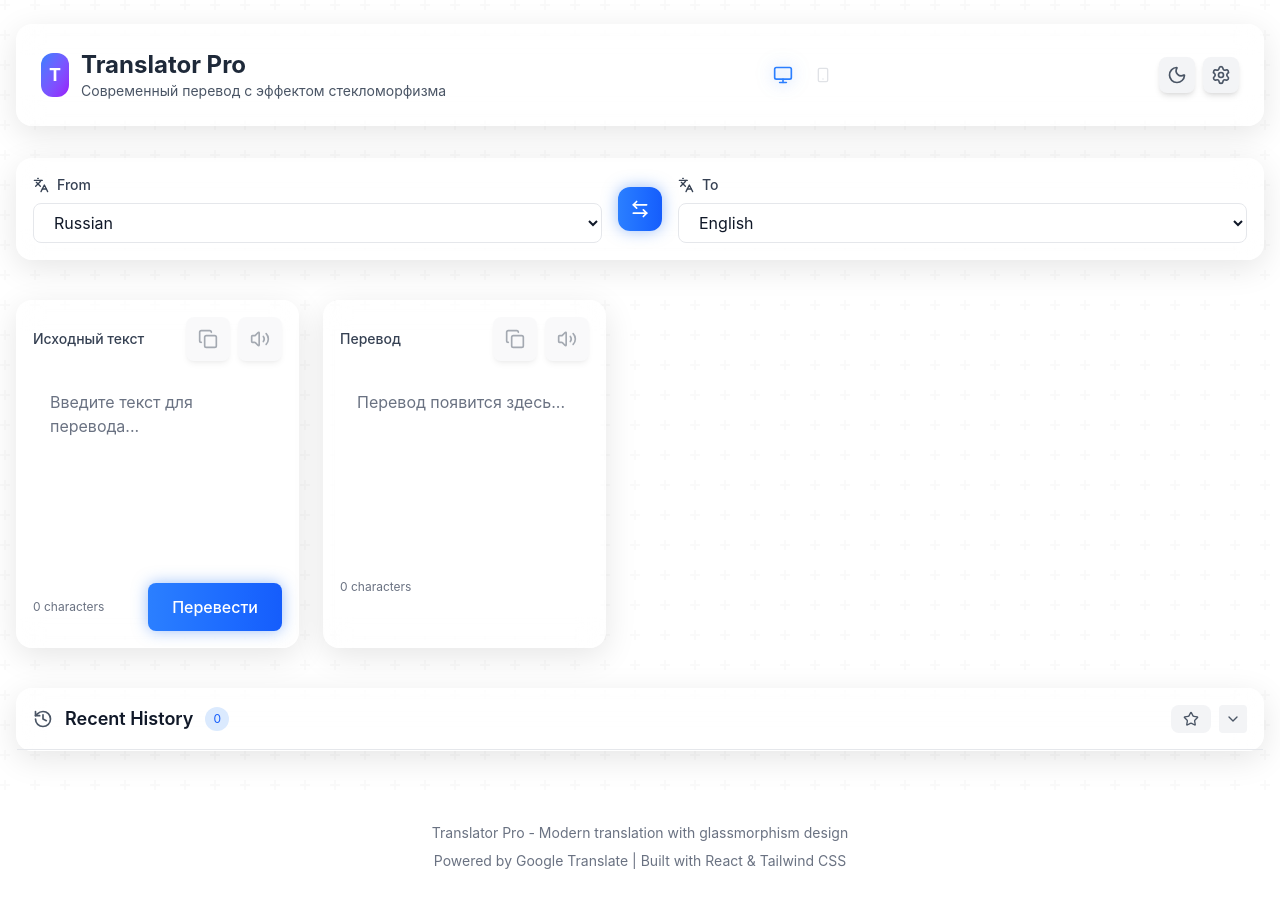
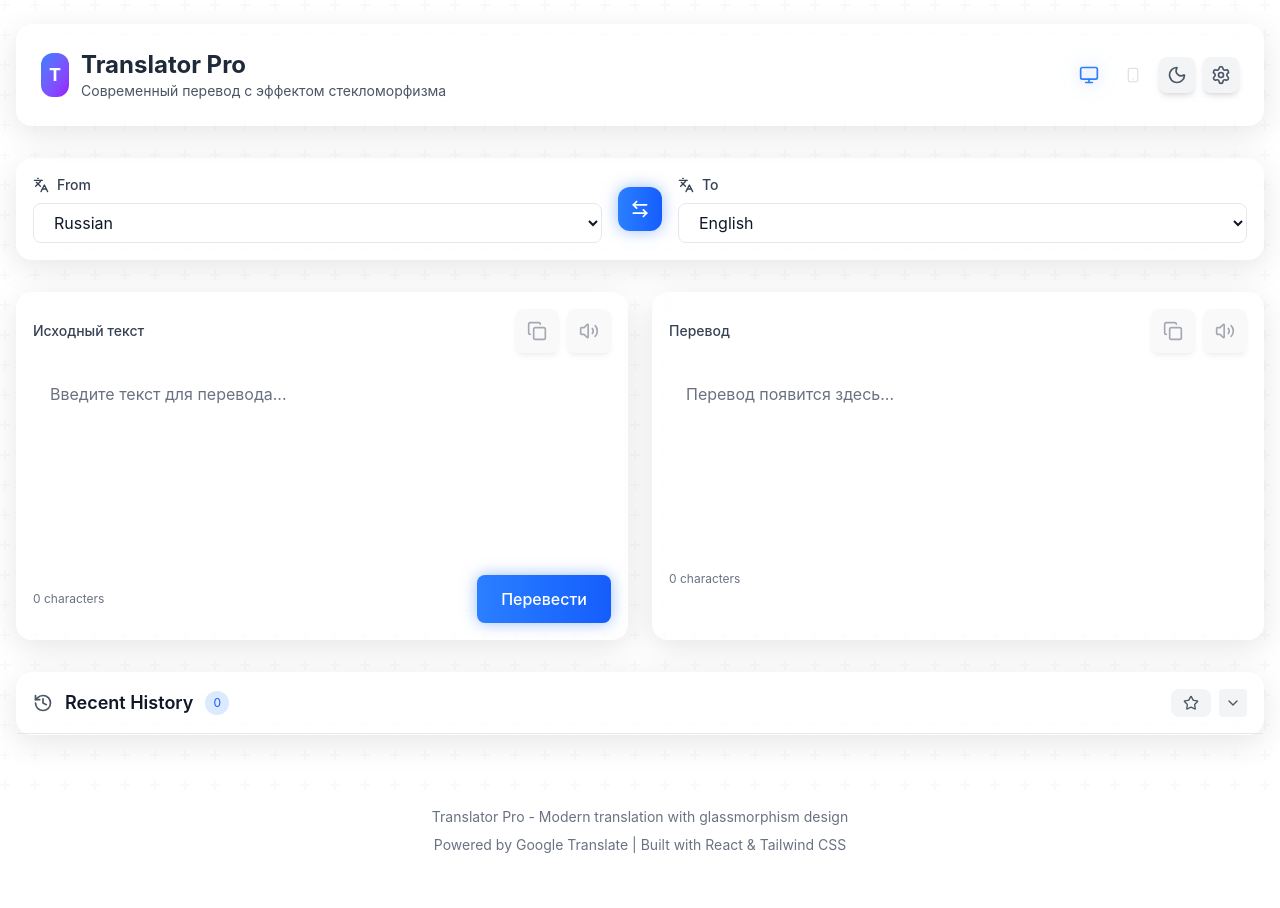
Before and after one commit to ertahfit-crypto/translator-pro, a React (Vite) app: page / in a window 1280 px wide. Shown: the top 908 px of the page. Built offline with nearby package versions, Linux system fonts and the light colour scheme.

Commit message:
UI upgrade: desktop icons and better button sizes

```diff
--- a/src/App.jsx
+++ b/src/App.jsx
@@ -387,7 +387,7 @@ function App() {
           />
 
           {/* Main Content */}
-          <div className="mt-4 sm:mt-8 space-y-6 sm:space-y-8 lg:space-y-10">
+          <div className="mt-4 md:mt-8 space-y-6 md:space-y-8">
             {/* Language Selector */}
             <LanguageSelector
               sourceLang={sourceLang}
--- a/src/components/Header.jsx
+++ b/src/components/Header.jsx
@@ -53,8 +53,8 @@ const Header = ({
             </div>
           </div>
 
-          {/* Device Indicators */}
-          <div className="flex items-center space-x-1">
+          {/* Theme Switcher */}
+          <div className="flex items-center space-x-2">
             {/* Desktop Indicator */}
             <motion.div
               animate={{
@@ -66,7 +66,7 @@ const Header = ({
               className="p-2 rounded-lg"
               title="Desktop Mode"
             >
-              <Monitor className={`w-4 h-4 md:w-5 md:h-5 transition-colors duration-300 ${
+              <Monitor className={`w-5 h-5 transition-colors duration-300 ${
                 isMobile ? 'text-gray-400 dark:text-gray-600' : 'text-blue-500 dark:text-blue-400'
               }`} />
             </motion.div>
@@ -76,20 +76,16 @@ const Header = ({
               animate={{
                 opacity: isMobile ? 1 : 0.3,
                 scale: isMobile ? 1 : 0.8,
-                filter: isMobile ? 'drop-shadow(0 0 8px rgba(34, 197, 94, 0.5))' : 'none'
+                filter: isMobile ? 'drop-shadow(0 0 8px rgba(59, 130, 246, 0.5))' : 'none'
               }}
               transition={{ duration: 0.3 }}
               className="p-2 rounded-lg"
               title="Mobile Mode"
             >
-              <Smartphone className={`w-4 h-4 md:w-5 md:h-5 transition-colors duration-300 ${
-                isMobile ? 'text-green-500 dark:text-green-400' : 'text-gray-400 dark:text-gray-600'
+              <Smartphone className={`w-5 h-5 transition-colors duration-300 ${
+                isMobile ? 'text-blue-500 dark:text-blue-400' : 'text-gray-400 dark:text-gray-600'
               }`} />
             </motion.div>
-          </div>
-
-          {/* Theme Switcher */}
-          <div className="flex items-center space-x-2">
             {/* Theme toggle */}
             <motion.button
               whileHover={{
--- a/src/components/LanguageSelector.jsx
+++ b/src/components/LanguageSelector.jsx
@@ -30,7 +30,7 @@ const LanguageSelector = ({
       transition={{ duration: 0.3, delay: 0.1 }}
       className="glass dark:glass-dark rounded-2xl shadow-lg border border-white/10 dark:border-white/5 p-3 sm:p-4"
     >
-      <div className="flex flex-col sm:flex-row items-center space-y-4 sm:space-y-0 sm:space-x-4">
+      <div className="flex flex-col md:flex-row items-center space-y-4 md:space-y-0 md:space-x-4">
         {/* Source Language Selector */}
         <div className="flex-1">
           <label className="block text-sm font-medium text-gray-700 dark:text-gray-300 mb-2">
--- a/src/components/TranslationBox.jsx
+++ b/src/components/TranslationBox.jsx
@@ -107,11 +107,11 @@ const TranslationBox = ({
       </AnimatePresence>
 
       <form onSubmit={handleSubmit} className="contents">
-        <div className="flex flex-col lg:flex-row gap-4 lg:gap-6">
+        <div className="flex flex-col md:flex-row gap-4 md:gap-6">
           {/* Source Text Box */}
           <motion.div
             whileHover={{ scale: 1.01 }}
-            className="glass rounded-2xl shadow-2xl border border-white/10 overflow-hidden"
+            className="glass rounded-2xl shadow-2xl border border-white/10 overflow-hidden flex-1"
           >
             <div className="p-3 sm:p-4">
               <div className="flex items-center justify-between mb-3">
@@ -211,7 +211,7 @@ const TranslationBox = ({
           {/* Target Text Box */}
           <motion.div
             whileHover={{ scale: 1.01 }}
-            className="glass rounded-2xl shadow-2xl border border-white/10 overflow-hidden"
+            className="glass rounded-2xl shadow-2xl border border-white/10 overflow-hidden flex-1"
           >
             <div className="p-3 sm:p-4">
               <div className="flex items-center justify-between mb-3">
```
